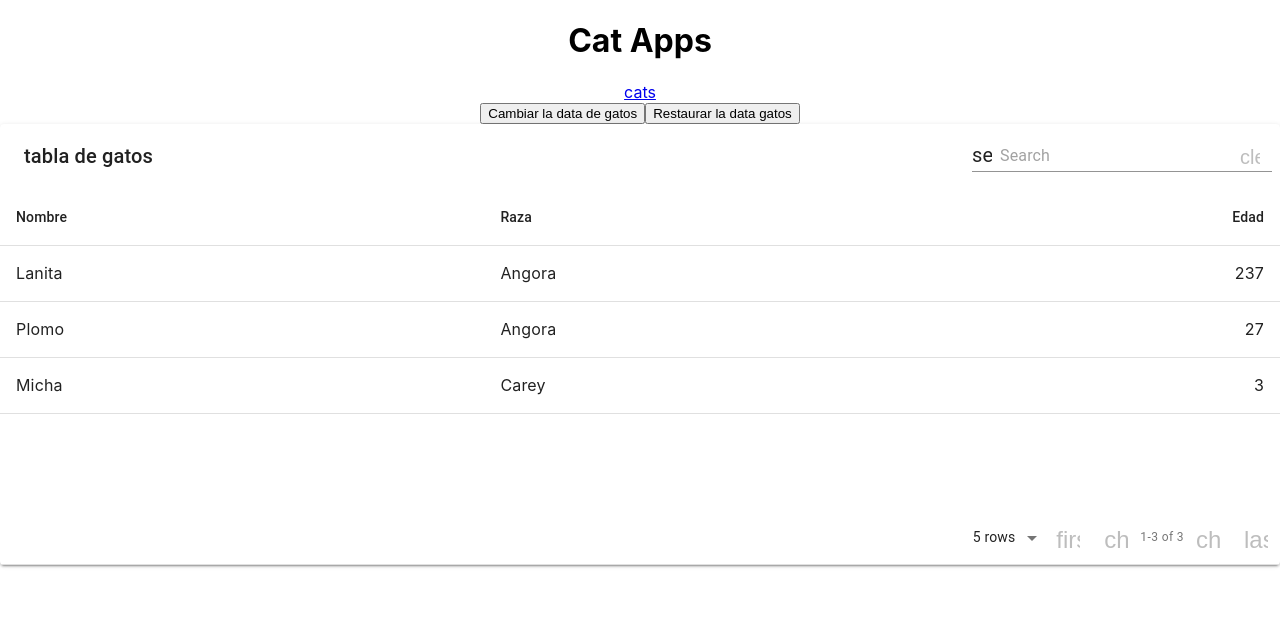
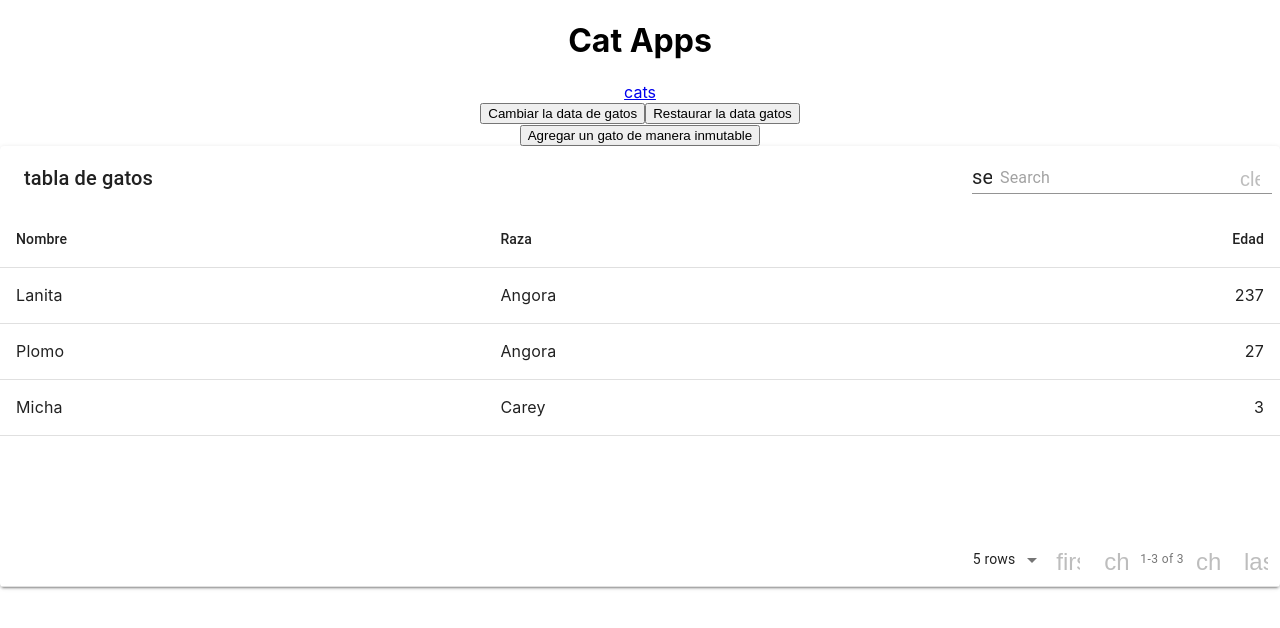
Before and after one commit to JavierCollipal/gatos_react, a React (Create React App) app: page /cats in a window 1280 px wide. Shown: the top 628 px of the page. Built offline with nearby package versions, Linux system fonts and the light colour scheme; the HTML template or start-up script is replaced by a standard one.

Commit message:
cats concant works as replace of cats.push
Took 38 minutes

```diff
--- a/src/components/cats/CatModal.jsx
+++ b/src/components/cats/CatModal.jsx
@@ -44,7 +44,7 @@ const CatModal = ({cat, manageModal}) => {
                     <Button size="small" color="primary">
                         Guardar
                     </Button>
-                    <Button size="small" color="primary" onclick={() => manageModal(false)}>
+                    <Button size="small" color="primary" onClick={() => manageModal(false)}>
                         Cancelar
                     </Button>
                 </CardActions>
--- a/src/components/cats/Cats.jsx
+++ b/src/components/cats/Cats.jsx
@@ -37,14 +37,16 @@ const Cats = () => {
         setSelectedCat(cat);
         manageModal(true);
     };
+    const addCat = (cat) => {
+        setCats(cats.concat(cat));
 
+    };
     return (
         <div>
             <CatActions changeCatData={changeCatData}/>
+            <button onClick={() => addCat(mockCat)}> Agregar un gato de manera inmutable</button>
             <CatTable title={"tabla de gatos"} cats={cats} handleUpdateModal={handleUpdateModal} />
             { modal ? <CatModal cat={selectedCat}  manageModal={manageModal}/> : null }
-
-
         </div>
     )
 };
```
